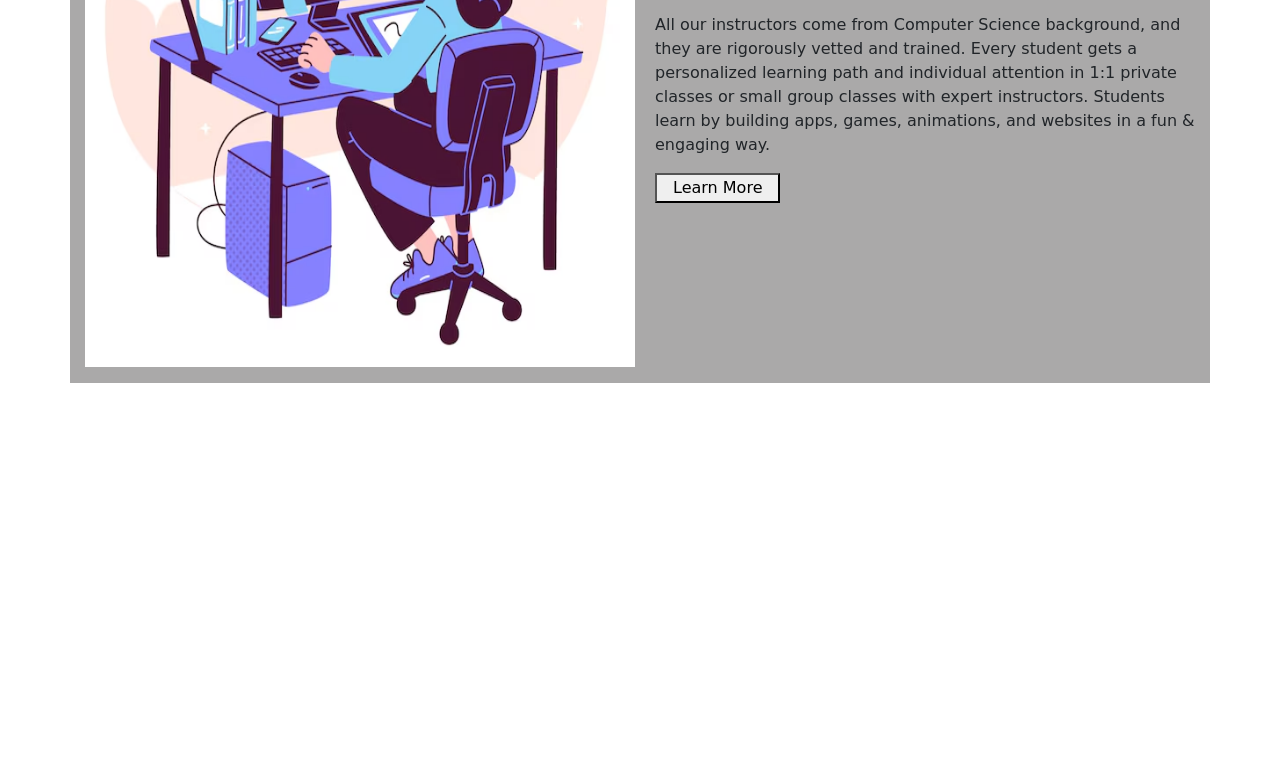
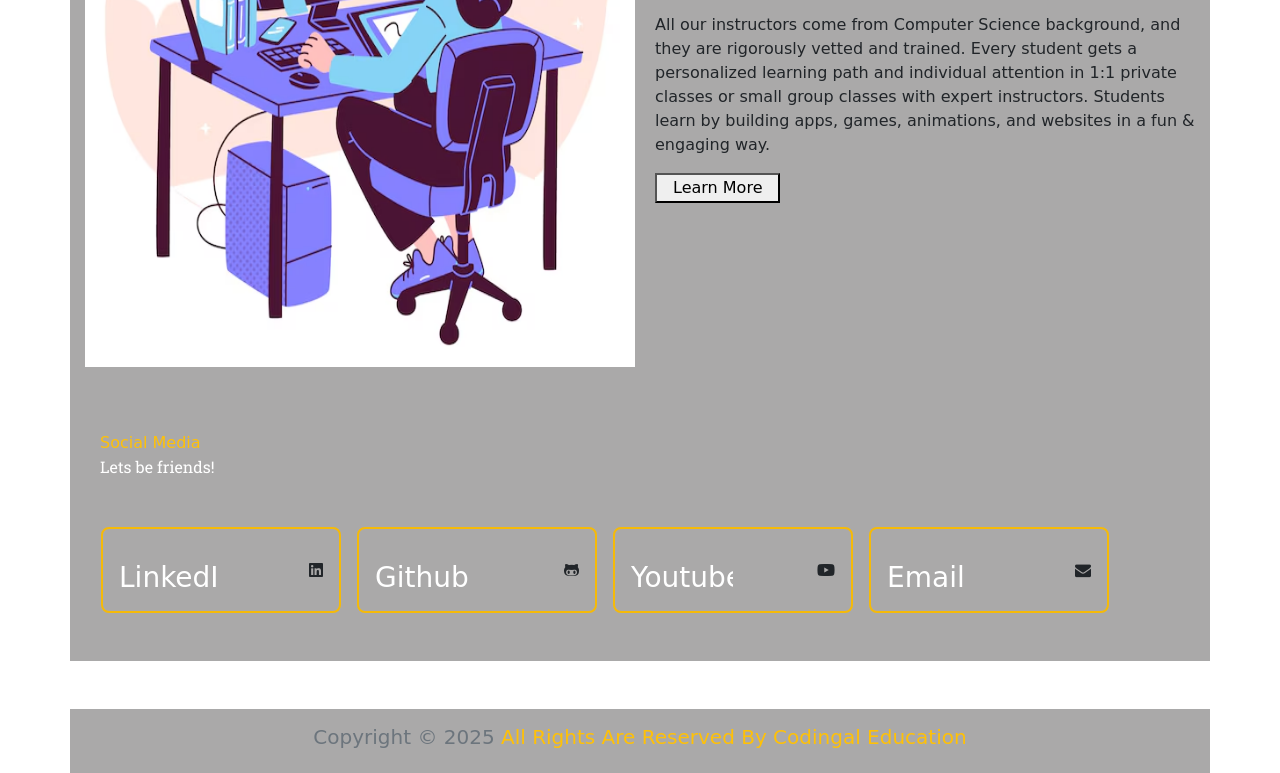
Before and after one commit to jiyakaninde/web-development-course, a plain HTML site: page JS final project/index.html in a window 1280 px wide. Shown: the part 445-1218 px from the top of the page. Before the commit the page ends 828 px from the top, so only its background shows below. Drawn offline with nearby package versions, Linux system fonts and the light colour scheme; a web font is replaced by a local one.

Commit message:
initial commit

```diff
--- a/JS final project/index.html
+++ b/JS final project/index.html
@@ -69,7 +69,29 @@ img{
 width: 550px;
 height: 700px;
 
-}</style>
+}
+#social-media {
+
+background: #888db4;
+
+}
+
+/* Add color to Social Media Links */
+
+.media_link {
+
+padding: 1rem;
+
+max-width: 15rem;
+
+margin-left: 1rem;
+
+border: 2px solid #f5ba09;
+
+border-radius: 0.5rem;
+
+}
+</style>
 
 <link rel="stylesheet" href="https://cdnjs.cloudflare.com/ajax/libs/font-awesome/4.7.0/css/font-awesome.min.css">
 
@@ -107,7 +129,7 @@ height: 700px;
 
                     <div class="col-3">
 
-                        <a href="#social-media" class="text-white navigation-link">Social Media</a>
+                        <a href="#sm" class="text-white navigation-link">Social Media</a>
 
                     </div>
 
@@ -144,8 +166,74 @@ height: 700px;
             </div>
         </div>
     </div>
+    <!--projects section-->
+    <!--social media-->
+    <div id="sm" class="container">
+        <div class="container text-white py-5">
+            <div class="text-warning">Social Media</div>
+            <div class="m-heading">Lets be friends!</div>
+            <div class="row pt-5">
+           <!--linkedIn code start-->
+                <div class="col-3 media_link btn" href=#>
+                    <div class="row">
+                        <div class="col-6 d-flex justify-content-start">
+                            <h3 class="m-0 pt-3 text-white">LinkedIn</h3>
+                        </div>
+                        <div class="col-6 d-flex justify-content-end align-items-center">
+                            <i class="fa fa-linkedin-square" aria-hidden="true"></i>
+                        </div>
+                    </div>
+                </div>
+            <!--LinkedIn code end-->
+            <!--Github code start-->
+            <div class="col-3 media_link btn" href=#>
+                <div class="row">
+                    <div class="col-6 d-flex justify-content-start">
+                        <h3 class="m-0 pt-3 text-white">Github</h3>
+                    </div>
+                    <div class="col-6 d-flex justify-content-end align-items-center">
+                    <i class="fa fa-github-alt" aria-hidden="true"></i>
+                    </div>
+                </div>
+            </div>
+            <!--Guthub code end-->
+            <!--youtube code start-->
+            <div class="col-3 media_link btn" href=#>
+                <div class="row">
+                    <div class="col-6 d-flex justify-content-start">
+                        <h3 class="m-0 pt-3 text-white">Youtube</h3>
+                    </div>
+                    <div class="col-6 d-flex justify-content-end align-items-center">
+                    <i class="fa fa-youtube-play" aria-hidden="true"></i>
+                    </div>
+                </div>
+            </div>
+            <!--youtube code end-->
+            <!--Email code start-->
+            <div class="col-3 media_link btn" href=#>
+                <div class="row">
+                    <div class="col-6 d-flex justify-content-start">
+                        <h3 class="m-0 pt-3 text-white">Email</h3>
+                    </div>
+                    <div class="col-6 d-flex justify-content-end align-items-center">
+                    <i class="fa fa-envelope" aria-hidden="true"></i>
+                    </div>
+                </div>
+            </div>
+            <!--Email code end-->
+            </div>
+        </div>
+    </div>
+<!--Footer section code-->
+<footer>
+    <div class="container text-muted text-center py-3 mt-5">
+        <h5>Copyright &copy; 2025
+            <a class="text-warning text-decoration-none" href="#about">All Rights Are Reserved By Codingal Education</a>
+        </h5>
+    </div>
+</footer>
 
-    <script src="script.js"></script>
+<script src="script.js"></script>
 
 </body>
 
```
